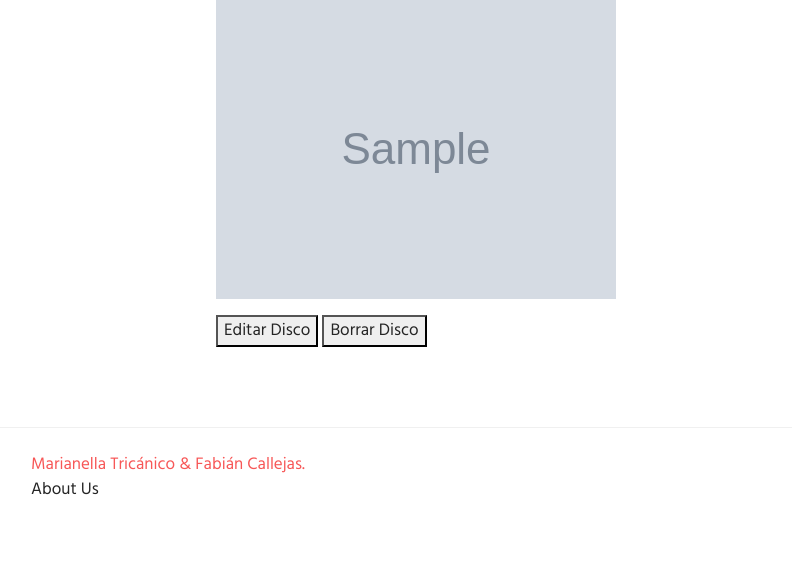
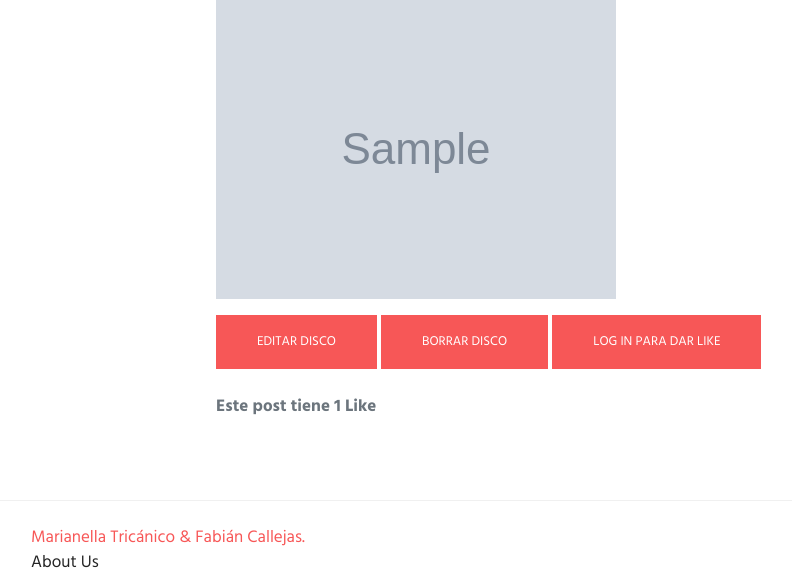
Before and after one commit to fabiancallejas/EntregaFinal-Callejas_Tricanico, a Django app: page /BlogApp/disco/1/ in a window 1280 px wide. Shown: the part 339-915 px from the top of the page, without its empty margins (69-861 px from the left). Before the commit the page ends 834 px from the top, so only its background shows below. Run offline with Django 4.2, Linux system fonts and the light colour scheme; data comes from the database, SQL or seed files in the repository; both versions use the stored data as it was after the commit; tables that the repository leaves empty hold one stand-in row (values such as "Sample post"); grey boxes marked "Sample" are stand-in pictures; some libraries are stand-ins or nearby versions; some web fonts are replaced.

Commit message:
Like en Posts, redirects arreglados
Toti, arreglé el settings url

```diff
--- a/BlogApp/models.py
+++ b/BlogApp/models.py
@@ -3,6 +3,8 @@ from django_quill.fields import QuillField
 from embed_video.fields  import  EmbedVideoField
 from autoslug import AutoSlugField
 from django.contrib.auth import get_user_model
+from django.contrib.auth.models import User
+
 
 
 #FormatoCD
@@ -16,6 +18,11 @@ class Disco (models.Model):
     formato = models.CharField(max_length=300)
     imagen = models.ImageField(upload_to='portadadiscos', null=True, blank = True)
     contenido = QuillField()
+    likes = models.ManyToManyField(User, related_name='blogpost_like')
+
+    def number_of_likes(self):
+        return self.likes.count()
+
 
 class Videos(models.Model):
 	titulo = models.CharField(max_length=200)
@@ -47,5 +54,6 @@ class Post(models.Model):
     imagen = models.ImageField(upload_to="imagenesPost", null=True, blank=True)
     autor = models.CharField(max_length=200)
     contenido = QuillField()
+
     def __str__(self):
         return self.slug
--- a/BlogApp/template/BlogApp/detalle_discos.html
+++ b/BlogApp/template/BlogApp/detalle_discos.html
@@ -12,14 +12,30 @@
 		<img src="{{ Disc.imagen.url }}"/>
 		<p>{{ Disc.contenido.html|safe }}</p>
 
-		<button>
-			<a href="{% url 'editar_disco' pk %}"> Editar Disco</a>
-		</button>
+		<a class="btn btn-main" href="{% url 'editar_disco' pk %}"> Editar Disco</a>
 
-		<button>
-			<a href="{% url 'borrar_disco' pk %}"> Borrar Disco</a>
-		</button>
+		<a class="btn btn-main" href="{% url 'borrar_disco' pk %}"> Borrar Disco</a>
 
-	</div>
+		<!-- LIKES -->
+		{% if user.is_authenticated %}
+		<br>
+		<form action="{% url 'disco_like' pk %}" method="POST"> 		<br>
+
+			{% csrf_token %}
+
+			{% if post_is_liked %}
+
+			<button type="submit" name="blogpost_id" value="{{pk}}" class="btn btn-main">Unlike</button>
+			{% else %}
+			<button type="submit" name="blogpost_id" value="{{pk}}" class="btn btn-main">Like</button>
+			{% endif %}
+		</form>
+		{% else %}
+		<a class="btn btn-main" href="{% url 'autenticarse' %}?next={{request.path}}">Log in para dar like</a><br>
+		{% endif %}
+		<br>
+
+		<strong class="text-secondary">Este post tiene {{ number_of_likes }} Like{{ number_of_likes|pluralize }}</strong>
+			</div>
 
 {%endblock%}
--- a/BlogApp/template/BlogApp/detalle_posts.html
+++ b/BlogApp/template/BlogApp/detalle_posts.html
@@ -15,13 +15,9 @@
 					<p> {{post.contenido.html|safe}}</p>
 
 
-					<button>
+
 						<a href="{% url 'post_editar' post.slug %}" class="btn btn-main"> Editar Post</a>
-					</button>
-
-					<button>
 						<a href="{% url 'post_eliminar' post.slug %}" class="btn btn-main"> Borrar Post</a>
-					</button>
 
 
 
--- a/BlogApp/template/BlogApp/editar_perfil.html
+++ b/BlogApp/template/BlogApp/editar_perfil.html
@@ -31,9 +31,9 @@
                         Apellido: {{form.last_name|add_class:"form-control" }}
                         </div>
                         <div class="form-group">
-                        <div class="form-group">
                         Email: {{form.email|add_class:"form-control" }}
                         </div>
+                        <div class="form-group">
                         Contraseña: {{form.password1|add_class:"form-control" }}
                         </div>
                         <div class="form-group">
--- a/BlogApp/urls.py
+++ b/BlogApp/urls.py
@@ -1,5 +1,5 @@
 from django.urls import path
-from BlogApp.views import borrar_video,borrar_disco, editarPerfil, inicio,exito,lista_discos,agregar_video,lista_videos,detalle_videos,disco,PostDetailView,agregar_post,ver_posts,detalle_discos,autenticarse,registrarse,LogoutView,about_us,PostEdicion,PostEliminar,editar_disco
+from BlogApp.views import BlogPostLike, borrar_video,borrar_disco, editarPerfil, inicio,exito,lista_discos,agregar_video,lista_videos,detalle_videos,disco,PostDetailView,agregar_post,ver_posts,detalle_discos,autenticarse,registrarse,LogoutView,about_us,PostEdicion,PostEliminar,editar_disco
 
 urlpatterns = [
     path('', inicio, name='inicio'),
@@ -11,7 +11,7 @@ urlpatterns = [
     path('disco/<int:pk>/', detalle_discos, name='detalle_discos'),
     path('editar_disco/<int:pk>/', editar_disco, name='editar_disco'),
     path('borrar_disco/<int:pk>/', borrar_disco, name='borrar_disco'),
-
+    path('disco-like/<int:pk>', BlogPostLike, name="disco_like"),
 
     #Todo lo relacionado a posts
     path('agregar_post/', agregar_post, name='agregar_post'),
--- a/BlogApp/views.py
+++ b/BlogApp/views.py
@@ -11,6 +11,9 @@ from .models import Disco,Videos,Post
 from django import forms
 from django.conf import settings
 from django.urls import reverse_lazy
+from django.shortcuts import get_object_or_404
+from django.http import HttpResponseRedirect
+from django.urls import reverse
 
 
 # Create your views here.
@@ -24,7 +27,7 @@ class NewForm(forms.ModelForm):
       fields="__all__"
 ## Todo lo relacionado a Discografía
 
-@login_required(login_url='/BlogApp/autenticarse/')
+@login_required
 def disco(request):
     if request.method =="POST":
         form = NewForm (request.POST, request.FILES)
@@ -48,14 +51,38 @@ def lista_discos(request):
     return render(request, "BlogApp/lista_discos.html", {"ver_discos": ver_discos})
 
 def detalle_discos(request,pk):
-	Disc = Disco.objects.get(id=pk)
-	contexto = {
+    Disc = Disco.objects.get(id=pk)
+    likes_connected = get_object_or_404(Disco, id=pk)
+    liked = False
+    if likes_connected.likes.filter(id=request.user.id).exists():
+        liked = True
+
+    number_of_likes = likes_connected.number_of_likes()
+    print(number_of_likes)
+    print(liked)
+
+    contexto = {
     'pk': pk,
 	'Disc': Disc,
-	}
-	return  render(request, 'BlogApp/detalle_discos.html', contexto)
+    'post_is_liked': liked,
+    'number_of_likes':number_of_likes
+    }
+    return  render(request, 'BlogApp/detalle_discos.html', contexto)
 
-@login_required(login_url='/BlogApp/autenticarse/')
+def BlogPostLike(request, pk):
+    post = get_object_or_404(Disco, id=request.POST.get('blogpost_id'))
+    print("like")
+    print(pk)
+    if post.likes.filter(id=request.user.id).exists():
+        post.likes.remove(request.user)
+    else:
+        post.likes.add(request.user)
+
+    return HttpResponseRedirect(reverse('detalle_discos', args=[str(pk)]))
+
+
+
+@login_required
 def editar_disco(request, pk):
     disco = Disco.objects.get(id=pk)
 
@@ -77,7 +104,7 @@ def editar_disco(request, pk):
         contexto = {'DiscoFormulario':miDisco,'pk':pk}
         return render(request, 'BlogApp/editar_disco.html', contexto)
 
-@login_required(login_url='/BlogApp/autenticarse/')
+@login_required
 def borrar_disco (request,pk):
     disco = Disco.objects.get(id=pk)
     disco.delete()
@@ -92,7 +119,7 @@ class NewForm2(forms.ModelForm):
       model=Videos
       fields="__all__"
 
-@login_required(login_url='/BlogApp/autenticarse/')
+@login_required
 def agregar_video(request):
     if request.method =="POST":
         form = NewForm2 (request.POST)
@@ -128,7 +155,7 @@ def detalle_videos(request,pk):
 	}
 	return  render(request, 'BlogApp/detalle_videos.html', context)
 
-@login_required(login_url='/BlogApp/autenticarse/')
+@login_required
 def borrar_video (request,pk):
     video = Videos.objects.get(id=pk)
     video.delete()
@@ -157,7 +184,7 @@ class NewForm3(forms.ModelForm):
       fields="__all__"
       slug_field = "slug"
 
-@login_required(login_url='/BlogApp/autenticarse/')
+@login_required
 def agregar_post(request):
     if request.method =="POST":
         form = NewForm3 (request.POST, request.FILES)
@@ -229,11 +256,11 @@ def registrarse(request):
     return render(request, 'BlogApp/registrarse.html', {'form':form})
 
 #Editar Perfil
-@login_required(login_url='/BlogApp/autenticarse/')
+@login_required
 def editarPerfil(request):
     usuario = request.user
     if request.method == 'POST':
-        form == UserEditForm(request.POST)
+        form = UserEditForm(request.POST)
         if form.is_valid():
             informacion = form.cleaned_data
             usuario.email = informacion['email']
--- a/EntregaFinal/settings.py
+++ b/EntregaFinal/settings.py
@@ -139,7 +139,7 @@ USE_I18N = True
 
 USE_TZ = True
 
-LOGIN_URL = 'BlogApp/autenticarse'
+LOGIN_URL = '/BlogApp/autenticarse/'
 LOGIN_REDIRECT_URL = '/'
 
 # Static files (CSS, JavaScript, Images)
```
Also changed, not shown: BlogApp/migrations/0020_disco_likes.py (added), db.sqlite3.
